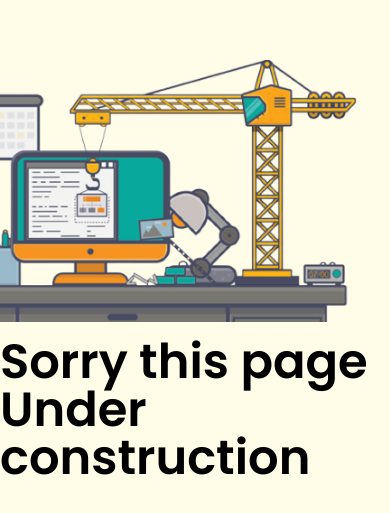
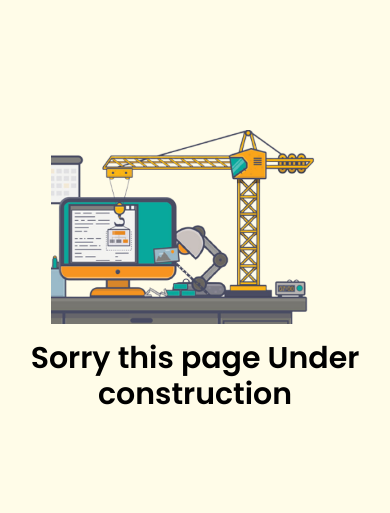
Before and after one commit to JeckPGR/AirCarft, a React (Vite) app: page /services in a window 390 px wide. Shown: the part 151-664 px from the top of the page. Built offline with nearby package versions, Linux system fonts and the light colour scheme.

Commit message:
Update servicespage.jsx
first update servicespage

```diff
--- a/src/pages/servicespage.jsx
+++ b/src/pages/servicespage.jsx
@@ -2,8 +2,12 @@ import underconstruct from "/images/underconstruct.jpg";
 const services = () => {
   return (
     <div className="min-h-screen flex flex-col gap-y-4 justify-center items-center bg-yellow-200/20">
-      <img src={underconstruct} alt="wait" className="w-[500px]" />
-      <h1 className=" text-5xl font-semibold ">
+      <img
+        src={underconstruct}
+        alt="wait"
+        className=" w-72 md:w-80 lg:w-[500px]"
+      />
+      <h1 className="text-center text-3xl md:text-4xl lg:text-5xl font-semibold ">
         Sorry this page Under construction
       </h1>
     </div>
```
